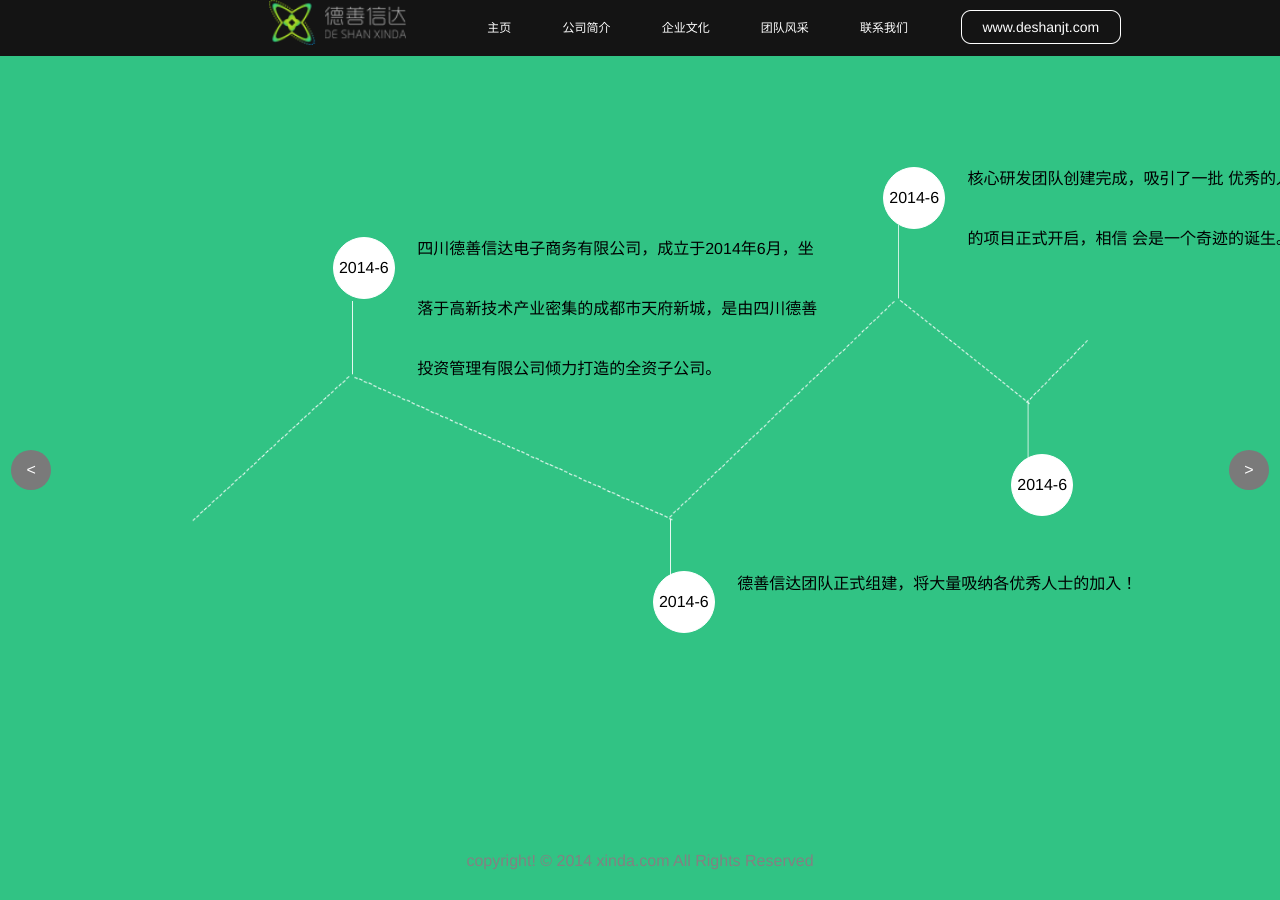
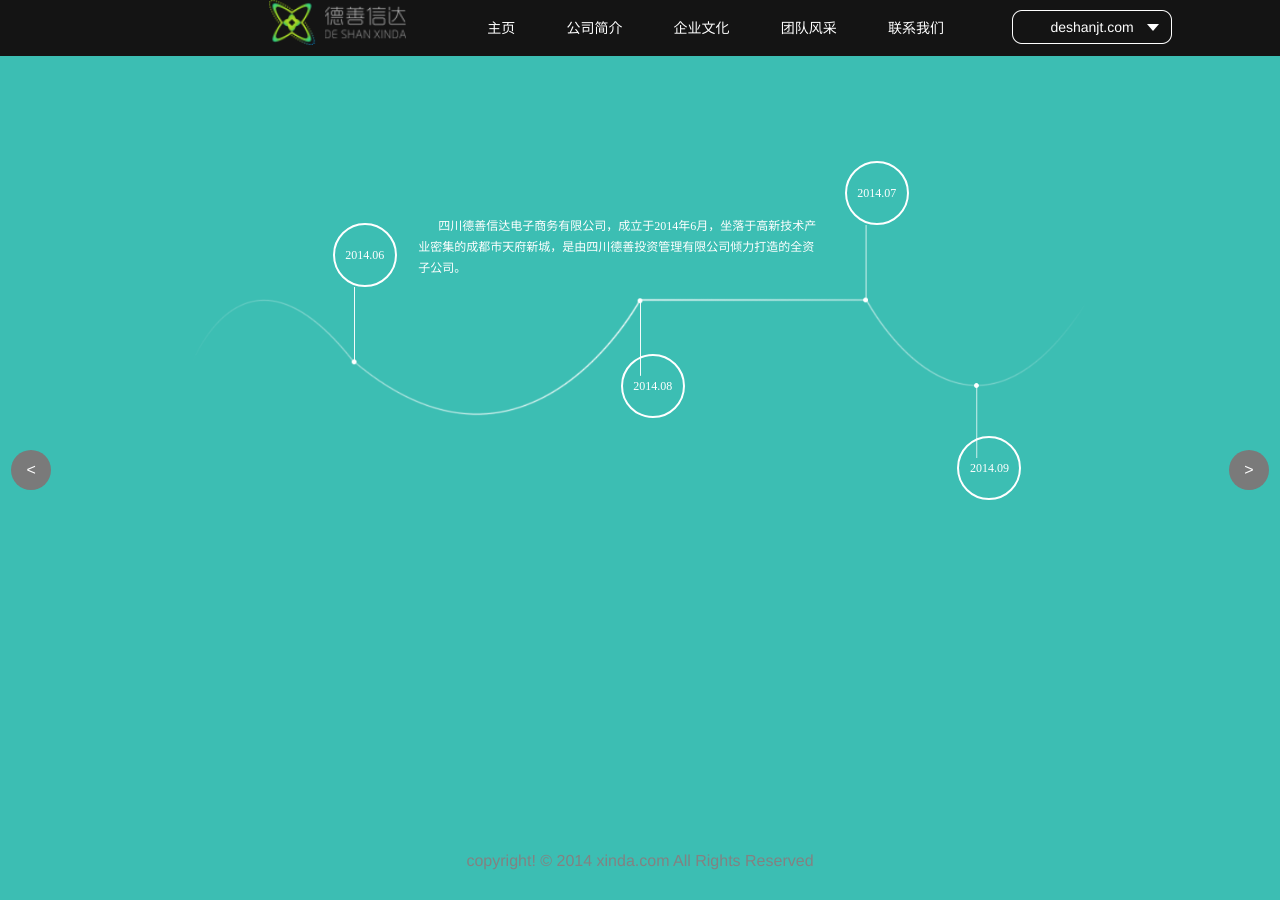
Before and after one commit to jacksongblack/deshanxd_official_webstite, a Jekyll site: the page built from company_profile.html, in a window 1280 px wide. Built offline with Jekyll 4.4.1, drawn with Linux system fonts in a browser that asks for light colours.

Commit message:
修改企业文化页面

```diff
--- a/_includes/head.html
+++ b/_includes/head.html
@@ -11,9 +11,7 @@
     <script src="{{"javascript/jquery-1.11.1.min.js" | prepend: site.baseurl }}" ></script>
     <link rel="stylesheet" href="{{ "css/page.css" | prepend: site.baseurl }}">
     <script src="{{"javascript/animate.js" | prepend: site.baseurl }}" ></script>
-    {% if page.pageName == 'team' %}
     <script src="{{"javascript/team.js" | prepend: site.baseurl }}" ></script>
-    {% endif  %}
 
 <!--[if lt IE 9]>
 <script>  (function(){if(!/*@cc_on!@*/0)return;var e = "abbr,article,aside,audio,canvas,datalist,details,dialog,eventsource,figure,footer,header,hgroup,mark,menu,meter,nav,output,progress,section,time,video".split(','),i=e.length;while(i--){document.createElement(e[i])}})();</script>
--- a/_includes/header.html
+++ b/_includes/header.html
@@ -11,7 +11,7 @@
       <li class="nav-menu-li"><a href="contact_us.html"class="menu-link">联系我们</a></li>
   </ul>
   <div class="site-header-url">
-      <a   href="#">www.deshanjt.com</a>
+      <a   href="#">deshanjt.com</a>
   </div>
 
 </header>
--- a/_sass/_layout.scss
+++ b/_sass/_layout.scss
@@ -9,9 +9,9 @@
 }
 .site-header-url {
     float:left;
-    margin-left: 1%;
+    margin-left: 5%;
     line-height: 54px;
-    background-image: url(../images/boder-radius.png);
+    background-image: url(../images/radius.png);
     background-repeat: no-repeat;
     background-position: center;
     width: 160px;
@@ -53,7 +53,7 @@
         position: relative;
         margin-left: 10%;
         .menu-link{
-            font-size: 12px;
+            font-size: 14px;
         }
         &:visited {
             background-color: $grey-color;
--- a/company_profile.html
+++ b/company_profile.html
@@ -7,22 +7,22 @@ pageType : page
     <body>
         {% include header.html %}
         <div class="page-background">
-            <img class="page-background-image" src="images/contact_background.png">
+            <img class="page-background-image" src="images/blue_background.png">
         </div>
         <div class="page-profile">
             <img class="page-profile-image" src="images/line.png">
-            <div class="page-profile-one">2014-6
-                <div class="page-profile-text"><p>    四川德善信达电子商务有限公司，成立于2014年6月，坐落于高新技术产业密集的成都市天府新城，是由四川德善投资管理有限公司倾力打造的全资子公司。 </p></div>
+            <div class="page-profile-one">2014.06
+                <div class="page-profile-text" style="display:inline"><p>    四川德善信达电子商务有限公司，成立于2014年6月，坐落于高新技术产业密集的成都市天府新城，是由四川德善投资管理有限公司倾力打造的全资子公司。 </p></div>
             </div>
-            <div class="page-profile-two">2014-6
+            <div class="page-profile-two">2014.07
                 <div class="page-profile-text"><p>  核心研发团队创建完成，吸引了一批
                 优秀的人才。我们的项目正式开启，相信
             会是一个奇迹的诞生。</p></div>
             </div>
-            <div class="page-profile-three">2014-6
+            <div class="page-profile-three">2014.08
                 <div class="page-profile-text"><p>    德善信达团队正式组建，将大量吸纳各优秀人士的加入！</p></div>
             </div>
-            <div class="page-profile-four">2014-6
+            <div class="page-profile-four">2014.09
                 <div class="page-profile-text"><p> </p></div>
             </div>
         </div>
--- a/css/main.scss
+++ b/css/main.scss
@@ -24,7 +24,7 @@ $white-color:      #fefefe;
 $black-color:      #141414;
 $black-color-light: lighten($black-color,40%);
 
-$green-color:      #31c384;
+$green-color:      #2bd28a;
 
 $on-palm:          600px;
 $on-laptop:        800px;
--- a/css/page.scss
+++ b/css/page.scss
@@ -164,17 +164,16 @@ img{
               }
           }
           %page-profile-base{
-              border: 1px solid white;
+              border: 2px solid white;
               border-radius: 45px;
               width: 60px;
               position: absolute;
               height: 60px;
               line-height: 60px;
-              color: black;
-              background: white;
+              font-family: "微软雅黑";
+              font-size: 12px;
               &:hover {
-                  color: white;
-                  background: #31c384;
+                  background: #ff9900;
                   }
               }
           .page-profile {
@@ -182,36 +181,43 @@ img{
               left: 0;
               right: 0;
               top: 25%;
+              color: white;
               .page-profile-image{
                   width: 70%;
               }
 
               .page-profile-one {
                   @extend %page-profile-base;
-                  bottom: 80%;
+                  bottom: 73.5%;
                   left: 26%;
               }
               .page-profile-two {
                   @extend %page-profile-base;
-                  bottom: 99%;
-                  left: 69%;
+                  bottom: 100%;
+                  left: 66%;
               }
               .page-profile-three {
                   @extend %page-profile-base;
-                  bottom: -11%;
-                  left: 51%;
+                  bottom: 17%;
+                  left: 48.5%;
               }
               .page-profile-four {
                   @extend %page-profile-base;
-                  bottom: 21%;
-                  left: 79%;
+                  bottom: -18%;
+                  left: 74.8%;
               }
               .page-profile-text {
                   position: absolute;
                   left: 139%;
-                  top: -31%;
+                  top: -15%;
                   width: 400px;
+                  display: none;
+                  font-size: 12px;
+                  line-height: 21px;
+                  color: white;
+                  text-indent: 20px;
                   text-align: left;
+                  font-family: "宋体";
               }
           }
           // 动画
--- a/javascript/team.js
+++ b/javascript/team.js
@@ -33,6 +33,22 @@
             );
         }
         );
+        $(".page-profile div").each(
+            function(){
+                var current_div = this;
+            $(this).hover(
+                function(){
+                $(".page-profile div").each(function(){
+                    if (this === current_div){
+                $(this).children(".page-profile-text").show();
+                    }else{
+                $(this).children(".page-profile-text").hide();
+                    }
+                });
+            }
+            );
+        }
+        );
     }
     );
 })(jQuery);
```
Also changed, not shown: images/blue_background.png (added), images/boder-radius.png (deleted), images/line.png, images/radius.png (added). Lines whose indentation alone changed are shown as unchanged.
